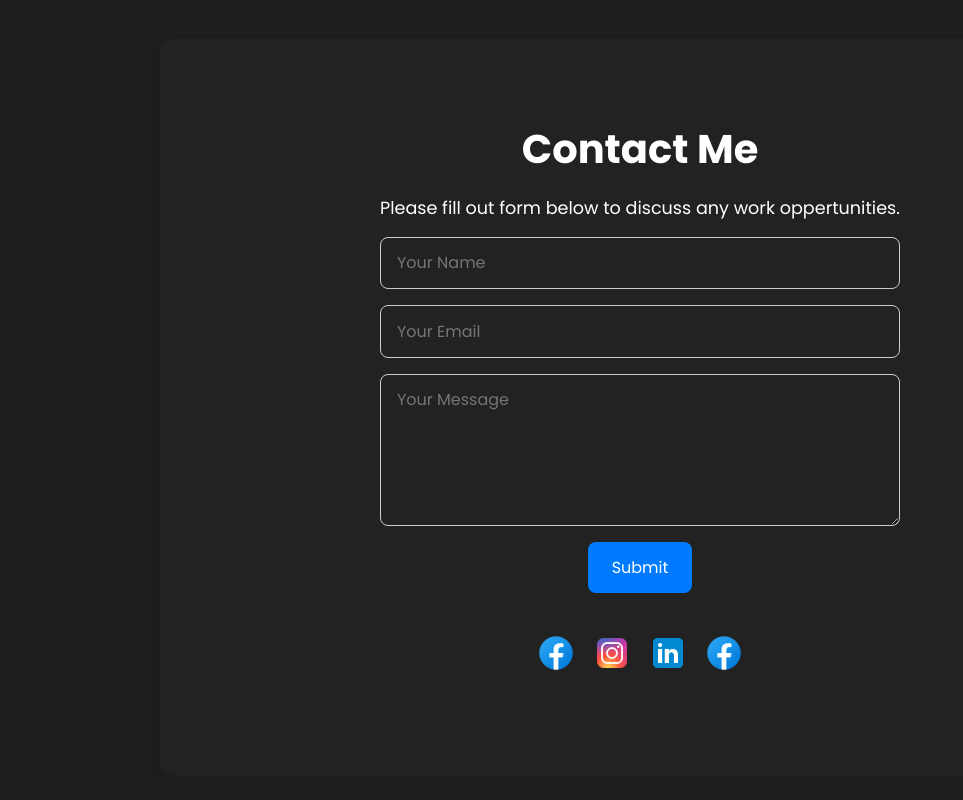
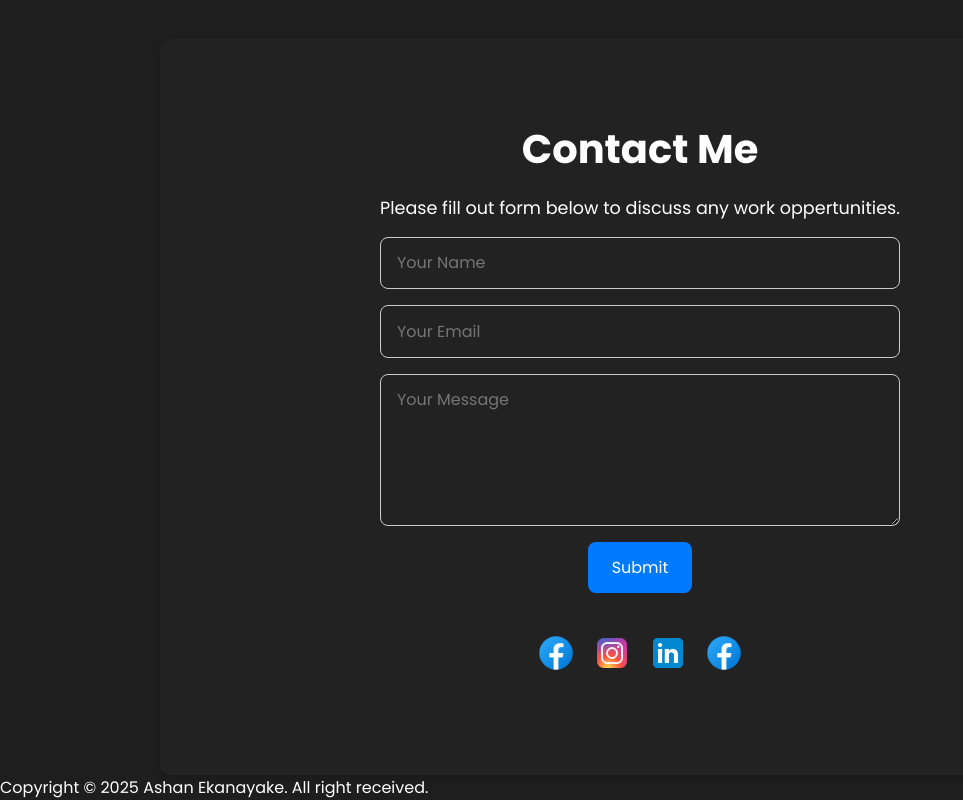
Before and after one commit to Ashan37/MyPortfolio, a React (Vite) app in the folder myportfolio/: page / in a window 1280 px wide. Shown: the part 2446-3246 px from the top of the page, without its empty margins (0-963 px from the left). Before the commit the page ends 3221 px from the top, so only its background shows below. Built offline with nearby package versions, Linux system fonts and the light colour scheme.

Commit message:
created footer part

```diff
--- a/myportfolio/src/components/Footer.jsx
+++ b/myportfolio/src/components/Footer.jsx
@@ -3,9 +3,9 @@ import '../styles/footer.css'
 
 const Footer = () => {
   return (
-    <div>
-
-    </div>
+   <footer className="footer">
+    Copyright &#169; 2025 Ashan Ekanayake. All right received.
+   </footer>
   )
 }
 
```
